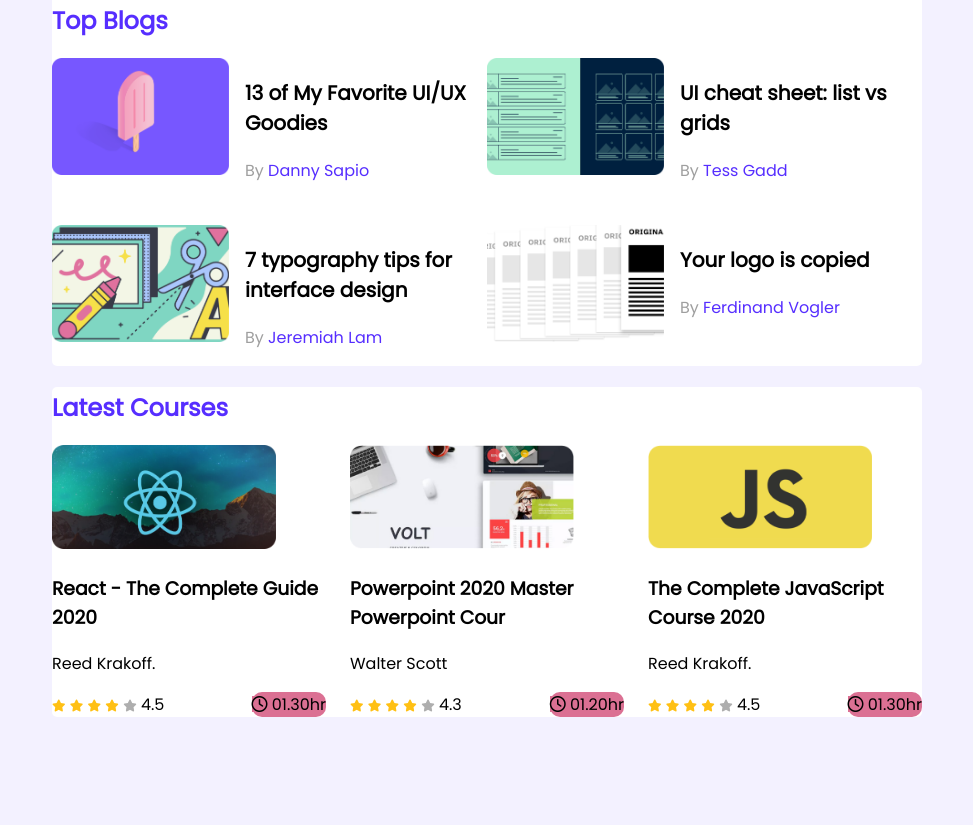
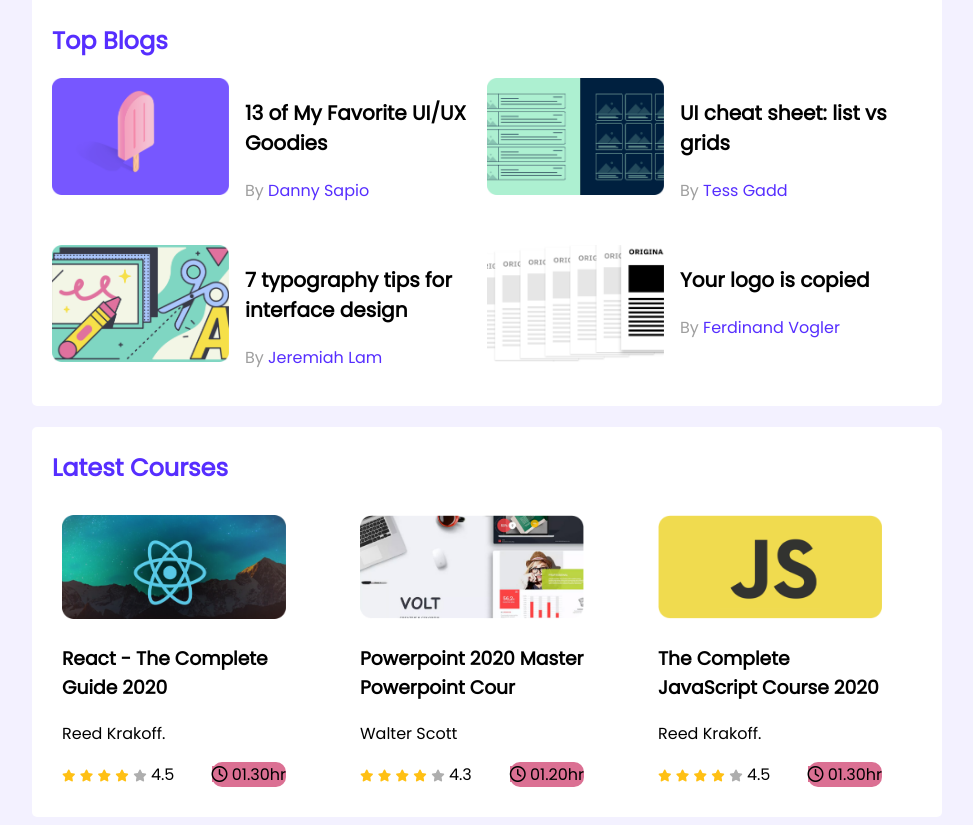
Before and after one commit to tahminakoly/leader-board-css3, a plain HTML site: page index.html in a window 1280 px wide. Shown: the part 299-1124 px from the top of the page, without its empty margins (153-1126 px from the left). Before the commit the page ends 1024 px from the top, so only its background shows below. Drawn offline with Linux system fonts and the light colour scheme.

Commit message:
last commit

```diff
--- a/styles/style.css
+++ b/styles/style.css
@@ -10,6 +10,7 @@
     align-items: center;
 }
 .container{
+   border: 20px solid white;
     border-radius: 5px;
     margin-top: 21px;
     background-color: white;
@@ -81,7 +82,15 @@
     display: grid;
     grid-template-columns: repeat(3,1fr) ;
     grid-column-gap: 24px;
+
 }
+.courses .course{
+    border: 10px solid white;
+    box-shadow: white;
+    width: 224px;
+    border-radius: 15px;
+}
+
 .course .course-banner img{
     width: 224px;
     height: 104px;
```
